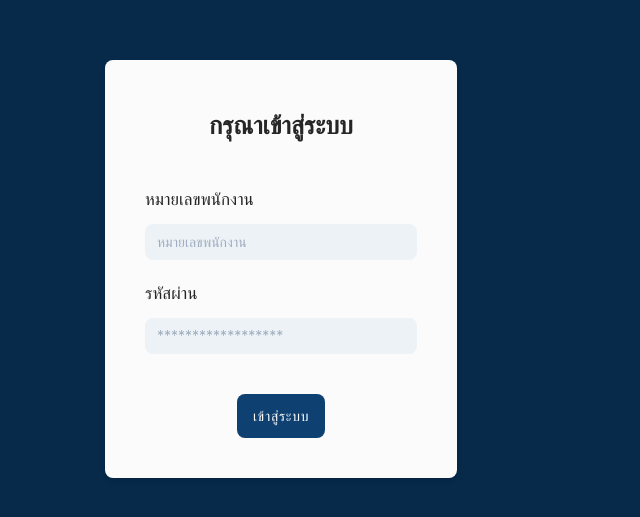
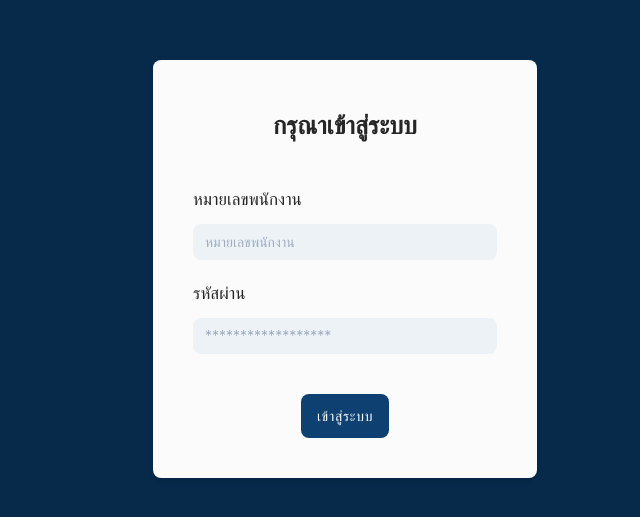
Before and after one commit to Inregist/susc, a React (Create React App) app in the folder office/: page /Login in a window 1280 px wide. Shown: the part 131-648 px from the top of the page, without its empty margins (295-935 px from the left). Built offline with nearby package versions, Linux system fonts and the light colour scheme.

Commit message:
fix login

```diff
--- a/office/src/pages/LogIn.tsx
+++ b/office/src/pages/LogIn.tsx
@@ -3,11 +3,9 @@ import React from "react";
 const LogIn = () => {
   return (
     <div style={{ background: "#072A4B" }} className="h-screen">
-      <div className="container mx-auto h-full flex justify-center items-center">
-        <div className="w-full max-w-lg">
-          <div className="leading-loose">
+      <div className="h-full w-full leading-loose flex justify-center items-center">
         <form
-              style={{ background: "#fbfbfb", maxWidth: "22rem" }}
+          style={{ background: "#fbfbfb", width: "24rem" }}
           className=" m-4 p-10 rounded-lg shadow-md"
         >
           <label
@@ -57,8 +55,6 @@ const LogIn = () => {
         </form>
       </div>
     </div>
-      </div>
-    </div>
   );
 };
 
```
Lines whose indentation alone changed are shown as unchanged.
